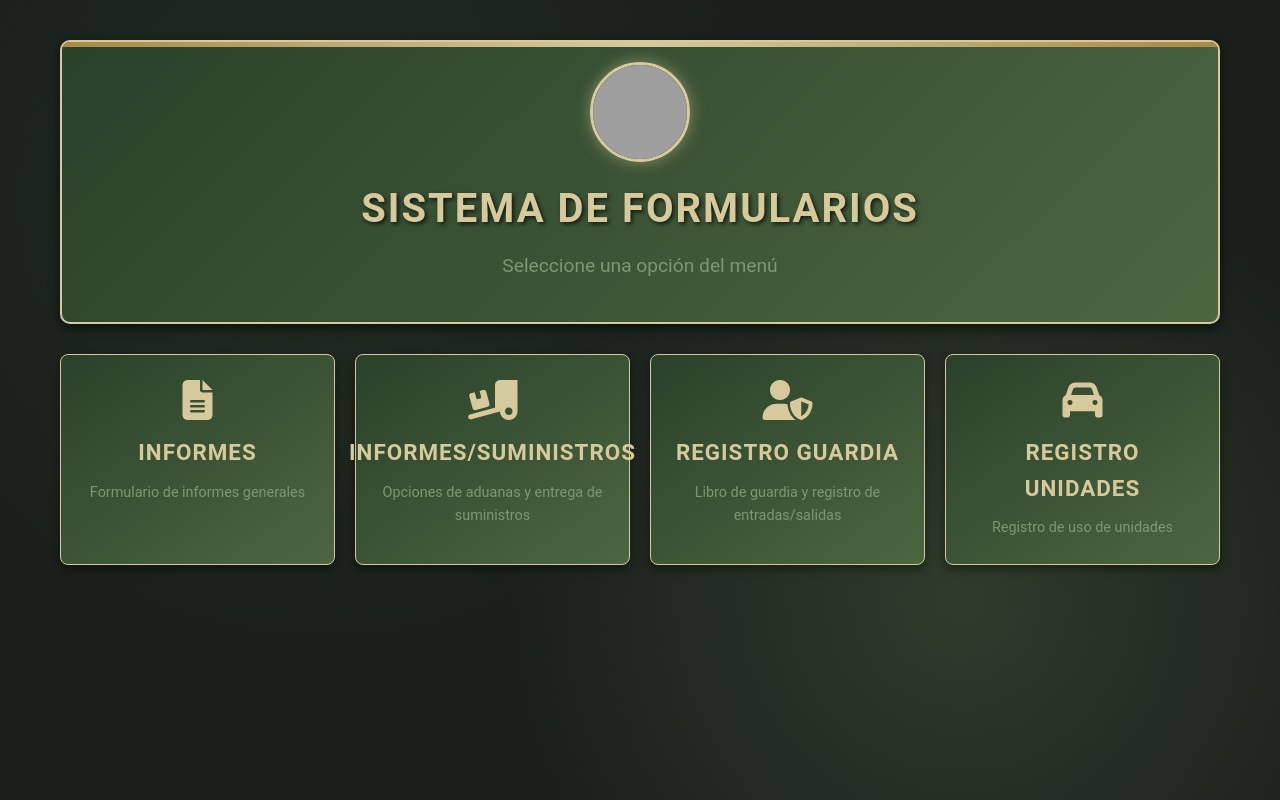
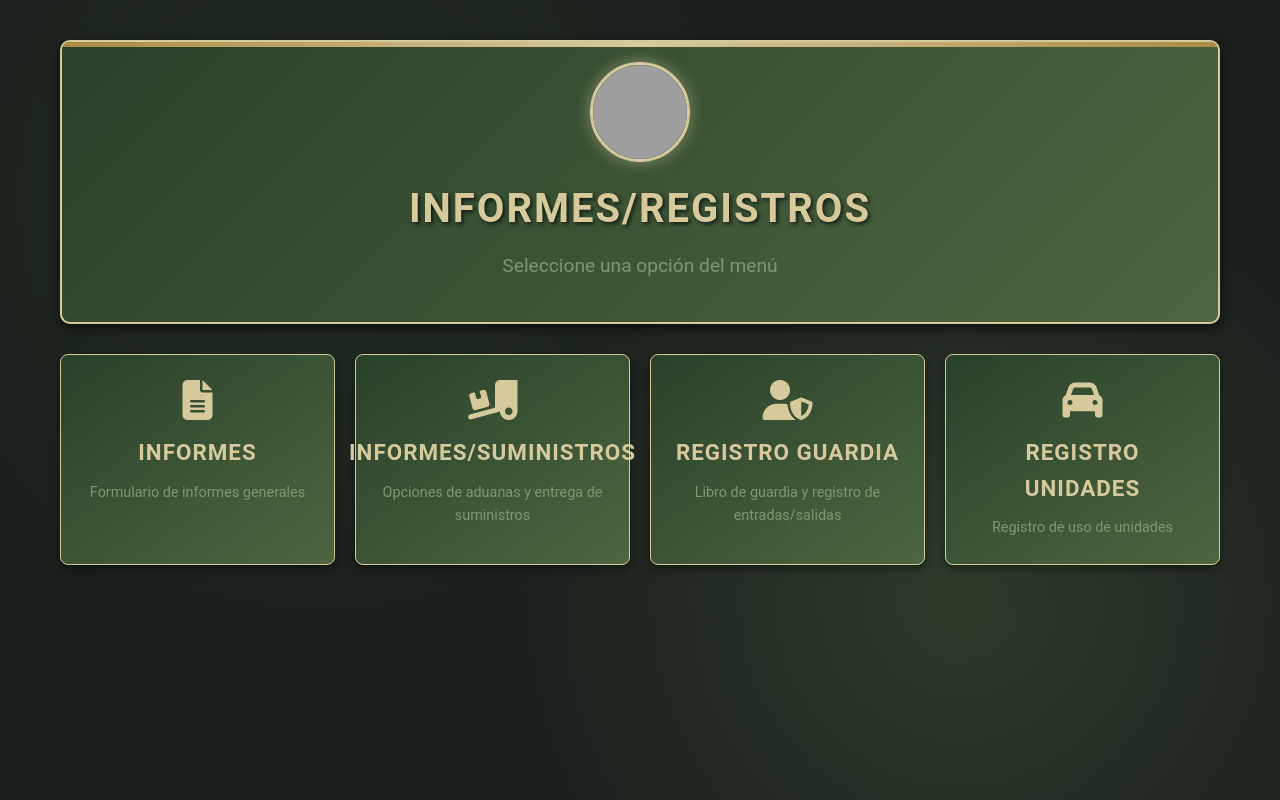
Before and after one commit to policiamilitarlsaf/Informes-Registros, a plain HTML site: page index.html in a window 1280 px wide. Drawn offline with Linux system fonts and the light colour scheme; grey boxes are pictures that could not be loaded.

Commit message:
Update index.html

```diff
--- a/index.html
+++ b/index.html
@@ -329,7 +329,7 @@
             <div class="logo-container">
                 <img src="https://i.imgur.com/FeE9uvO.png" alt="Logo Militar" class="logo">
             </div>
-            <h1>Sistema de Formularios</h1>
+            <h1>Informes/Registros</h1>
             <p class="subtitle">Seleccione una opción del menú</p>
         </div>
 
```
